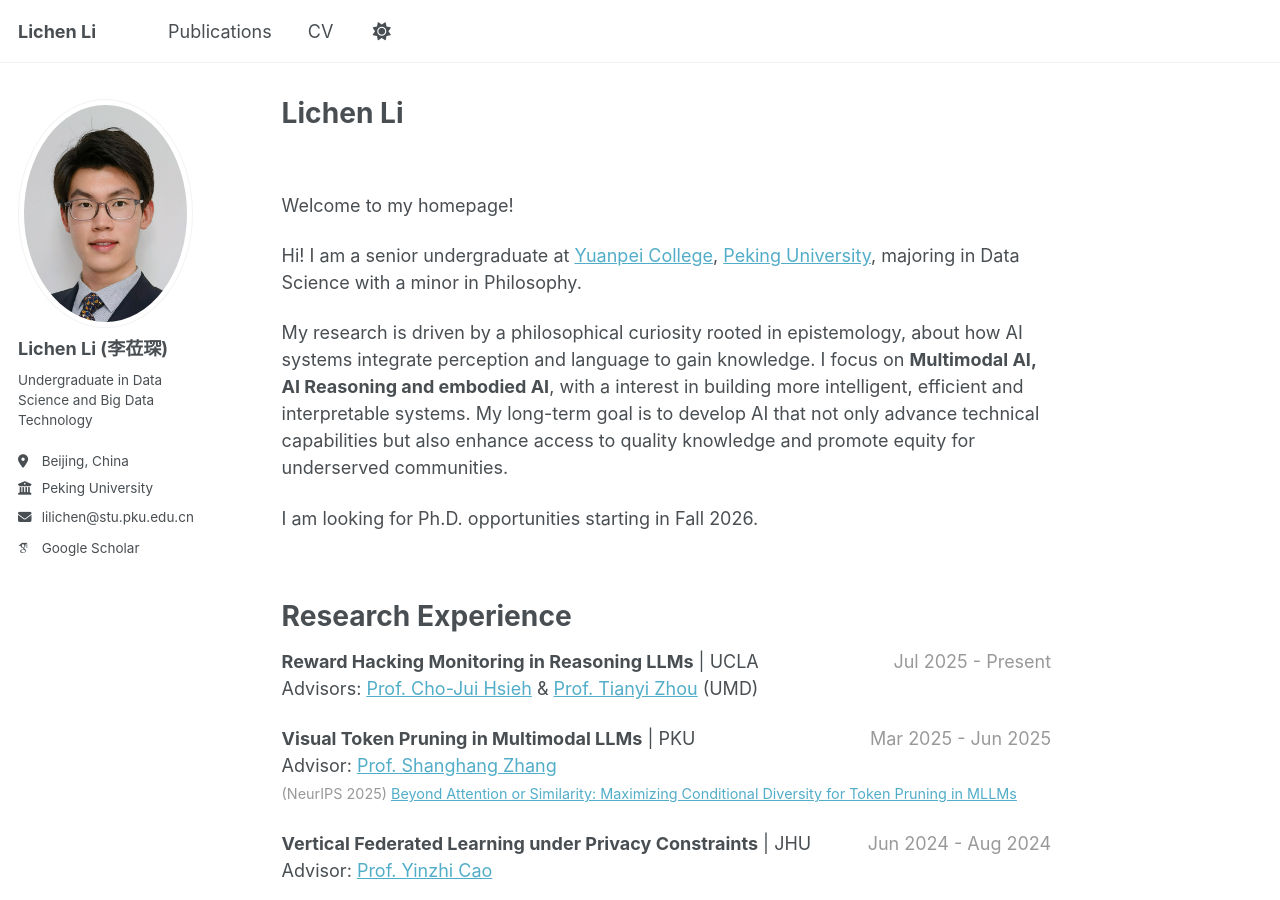
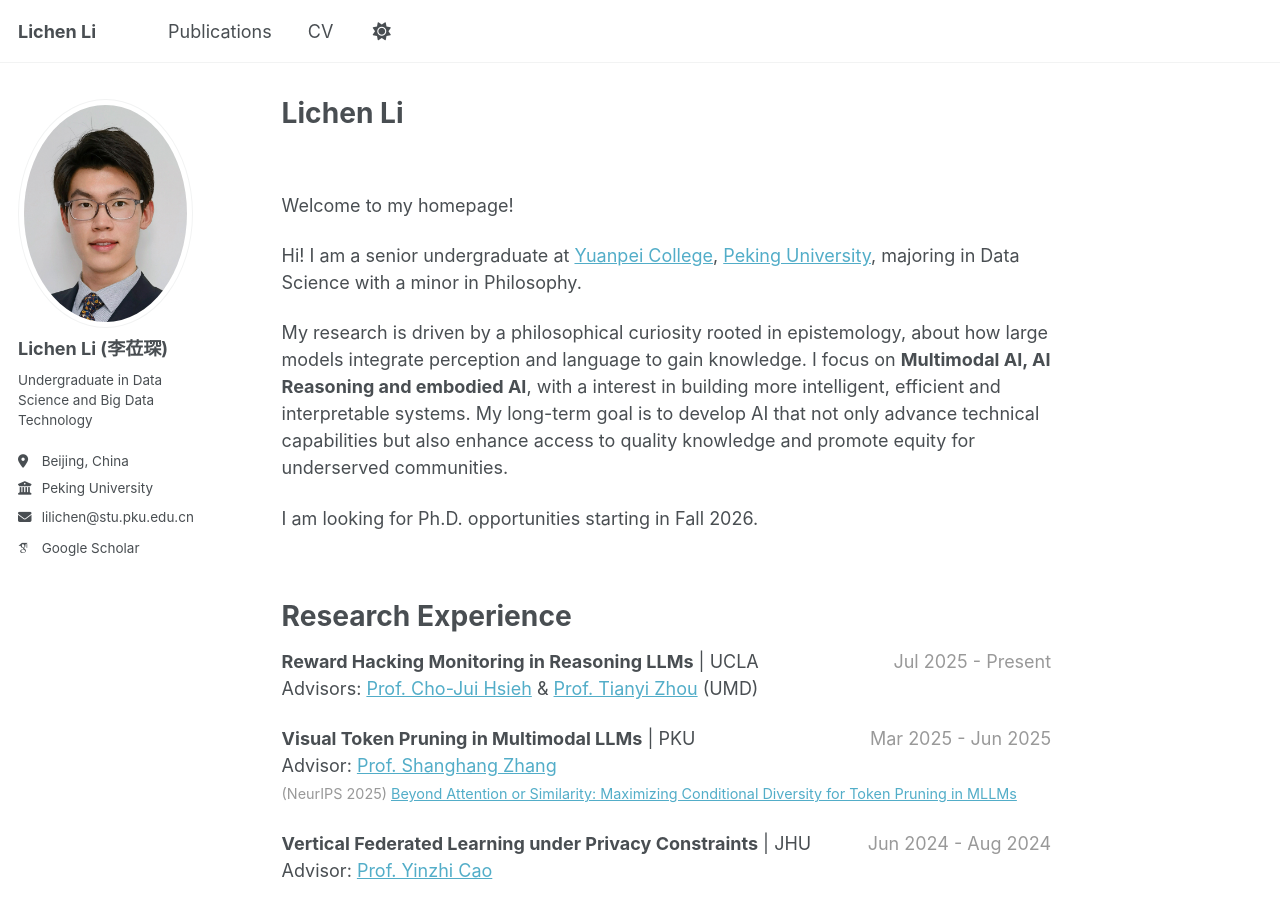
Before and after one commit to LichenLillc/LichenLillc.github.io, a Jekyll site: the page built from _pages/about.md, in a window 1280 px wide and 900 px high. Built offline with Jekyll 4.4.1, drawn with Linux system fonts in a browser that asks for light colours; some web fonts are replaced; a script that is not in the unit is left out.

Commit message:
Update research description in about.md

```diff
--- a/_pages/about.md
+++ b/_pages/about.md
@@ -12,7 +12,7 @@ Welcome to my homepage!
 
 Hi! I am a senior undergraduate at [Yuanpei College](https://yuanpei.pku.edu.cn/en/aboutyuanpei/collegeprofile/index.htm), [Peking University](https://english.pku.edu.cn), majoring in Data Science with a minor in Philosophy.
 
-My research is driven by a philosophical curiosity rooted in epistemology, about how AI systems integrate perception and language to gain knowledge. I focus on **Multimodal AI, AI Reasoning and embodied AI**, with a interest in building more intelligent, efficient and interpretable systems. My long-term goal is to develop AI that not only advance technical capabilities but also enhance access to quality knowledge and promote equity for underserved communities.
+My research is driven by a philosophical curiosity rooted in epistemology, about how large models integrate perception and language to gain knowledge. I focus on **Multimodal AI, AI Reasoning and embodied AI**, with a interest in building more intelligent, efficient and interpretable systems. My long-term goal is to develop AI that not only advance technical capabilities but also enhance access to quality knowledge and promote equity for underserved communities.
 
 I am looking for Ph.D. opportunities starting in Fall 2026.
 
```
